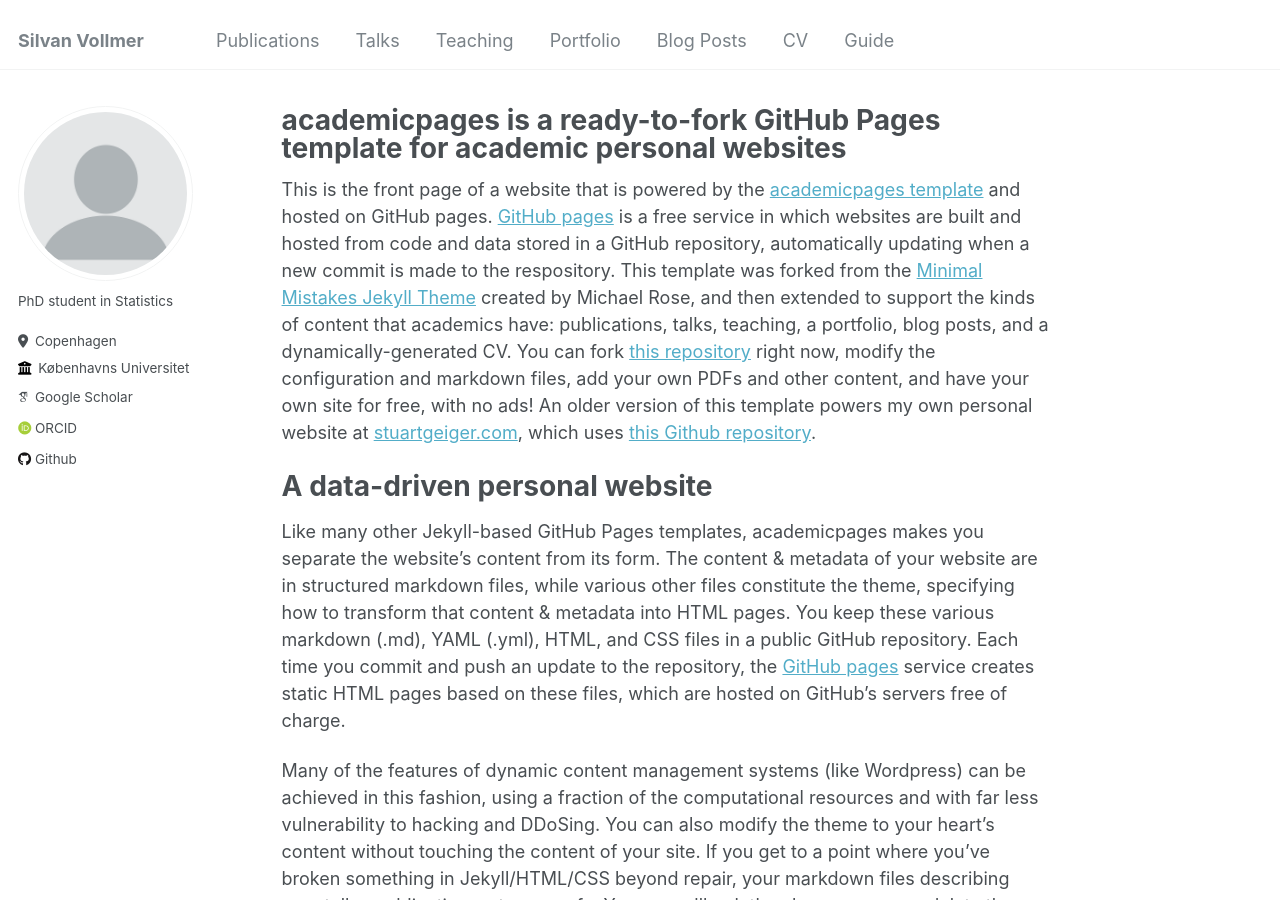
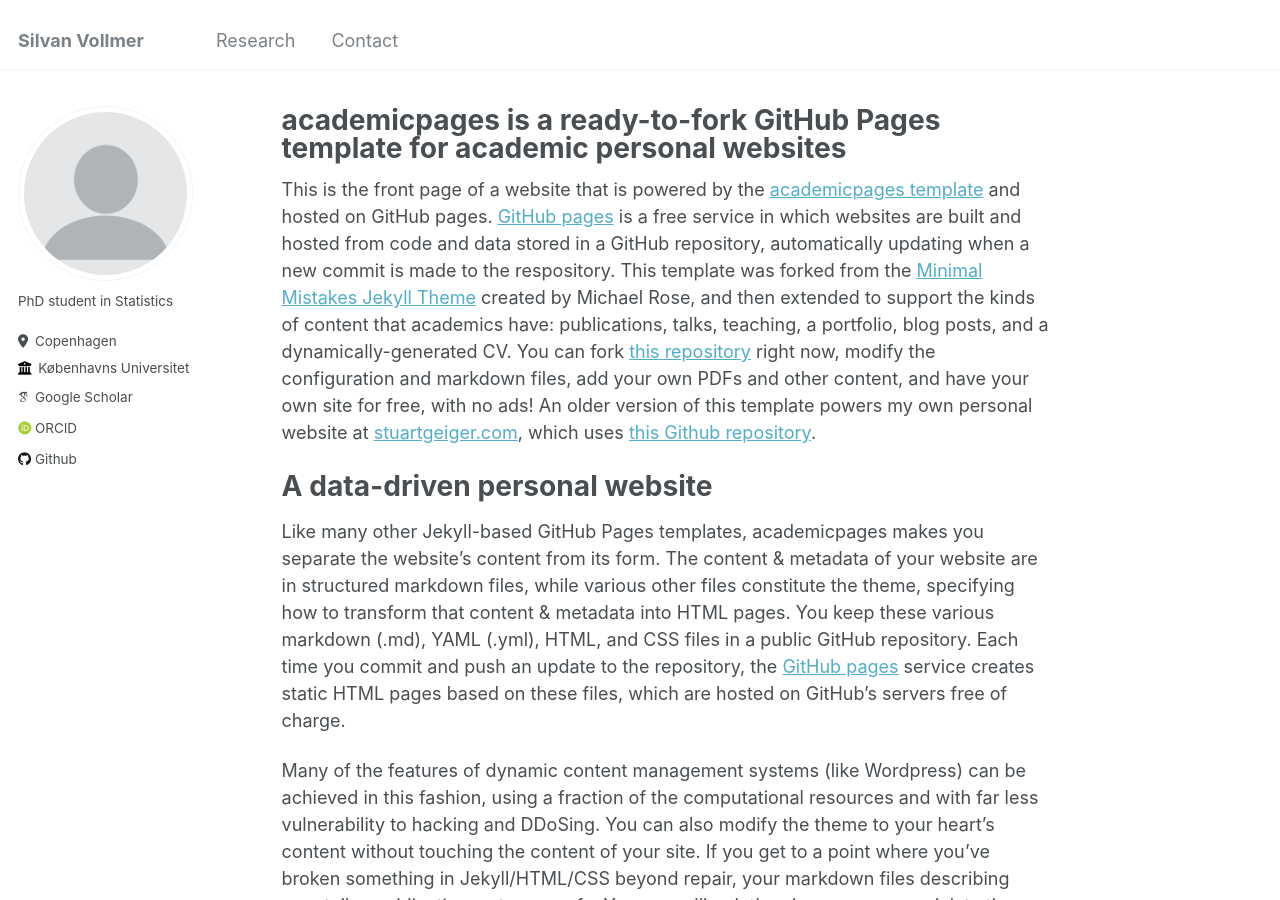
Before and after one commit to silvanvollmer/silvanvollmer.github.io, a Jekyll site: the page built from _pages/about.md, in a window 1280 px wide and 900 px high. Built offline with Jekyll 4.4.1, drawn with Linux system fonts in a browser that asks for light colours; some web fonts are replaced.

Commit message:
Update navigation.yml

```diff
--- a/_data/navigation.yml
+++ b/_data/navigation.yml
@@ -1,22 +1,7 @@
 # main links links
 main:
-  - title: "Publications"
-    url: /publications/
+  - title: "Research"
+    url: /research/
 
-  - title: "Talks"
-    url: /talks/
-
-  - title: "Teaching"
-    url: /teaching/
-
-  - title: "Portfolio"
-    url: /portfolio/
-
-  - title: "Blog Posts"
-    url: /year-archive/
-
-  - title: "CV"
-    url: /cv/
-
-  - title: "Guide"
-    url: /markdown/
+  - title: "Contact"
+    url: /contact/
```
